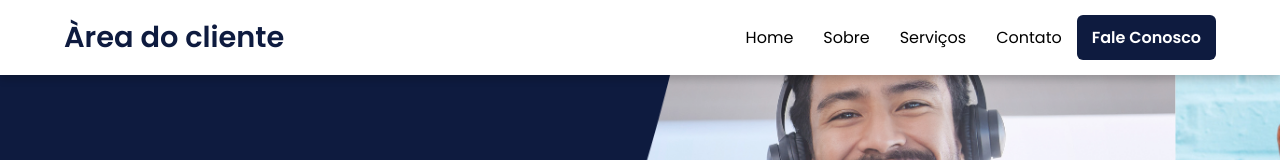
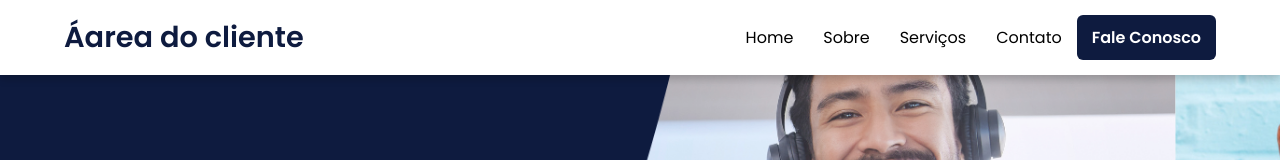
Before and after one commit to trans-da-jimbagrande/ita, a plain HTML site: page index.html in a window 1280 px wide. Shown: the top 160 px of the page. Drawn offline with Linux system fonts and the light colour scheme.

Commit message:
Update index.html

```diff
--- a/index.html
+++ b/index.html
@@ -18,7 +18,7 @@
 <body>
     <header class="home">
         <div class="container">
-            <a href="https://wa.link/wne214" class="logo">Àrea do cliente</a>
+            <a href="https://wa.link/wne214" class="logo">Áarea do cliente</a>
 
             <!-- Ícone do menu mobile -->
             <div class="menu-icon" id="menu-toggle">
```
